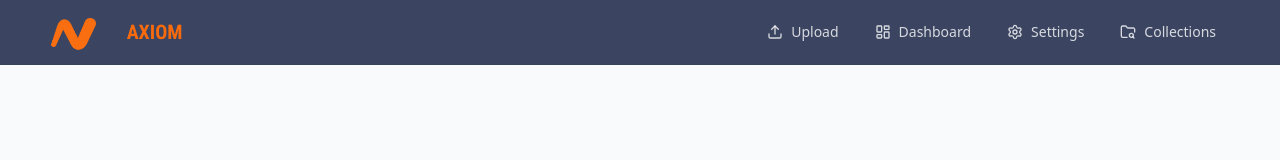
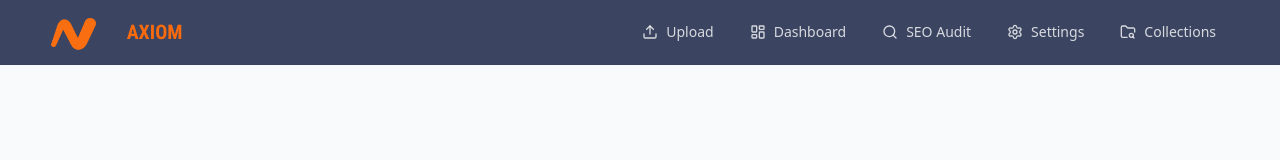
Before and after one commit to berteloot/axiom, a Next.js app: page /auth/signin in a window 1280 px wide. Shown: the top 160 px of the page. Built offline with nearby package versions, Linux system fonts and the light colour scheme; no server answers.

Commit message:
feat: Add SEO Audit to navigation menu

```diff
--- a/components/Navigation.tsx
+++ b/components/Navigation.tsx
@@ -5,7 +5,7 @@ import Link from "next/link";
 import { usePathname } from "next/navigation";
 import { useSession } from "next-auth/react";
 import { cn } from "@/lib/utils";
-import { LayoutDashboard, Upload, Settings, Menu, X, Shield, FolderSearch } from "lucide-react";
+import { LayoutDashboard, Upload, Settings, Menu, X, Shield, FolderSearch, Search } from "lucide-react";
 import Image from "next/image";
 import { AccountSwitcher } from "@/components/AccountSwitcher";
 import { Button } from "@/components/ui/button";
@@ -36,6 +36,11 @@ const baseNavigation = [
     name: "Dashboard",
     href: "/dashboard",
     icon: LayoutDashboard,
+  },
+  {
+    name: "SEO Audit",
+    href: "/seo-audit",
+    icon: Search,
   },
   {
     name: "Settings",
```
